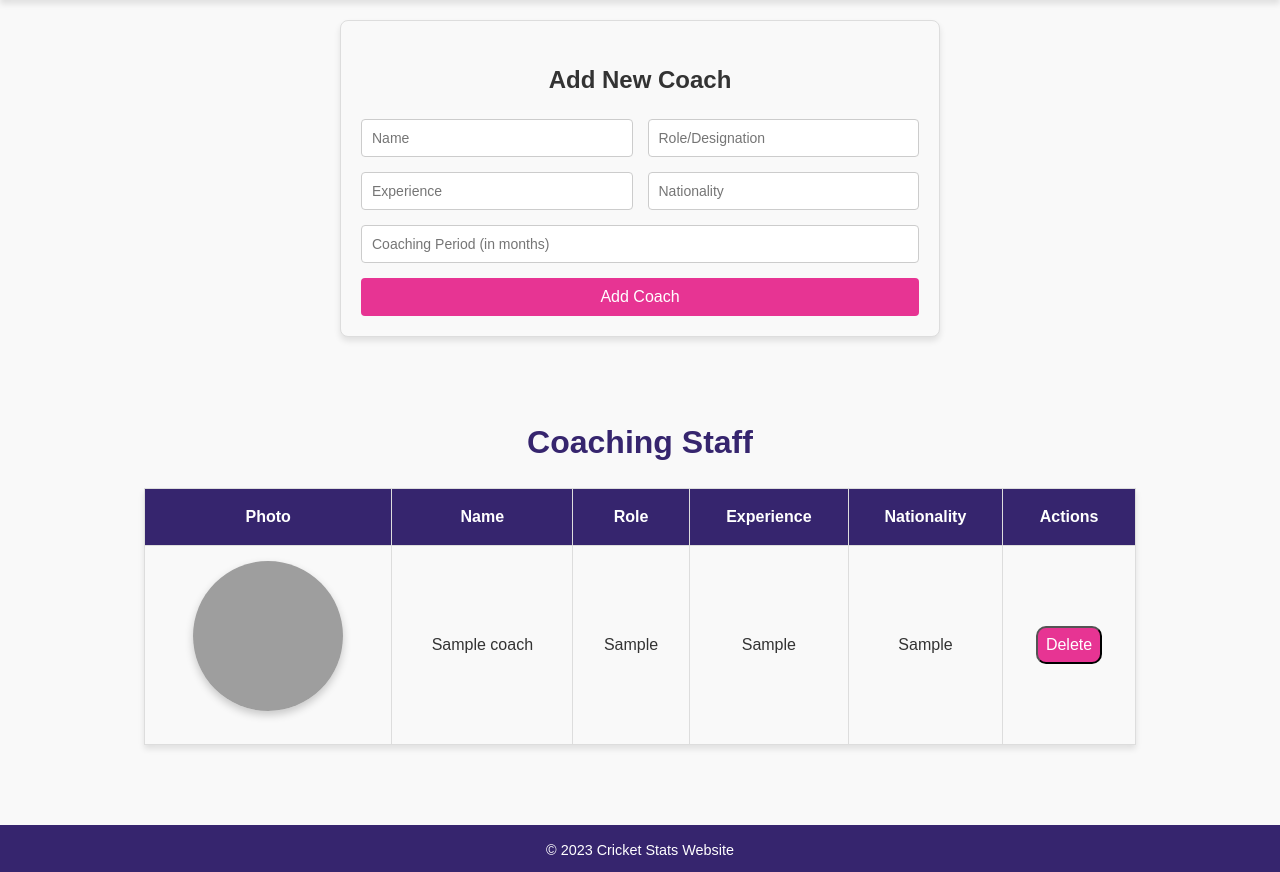
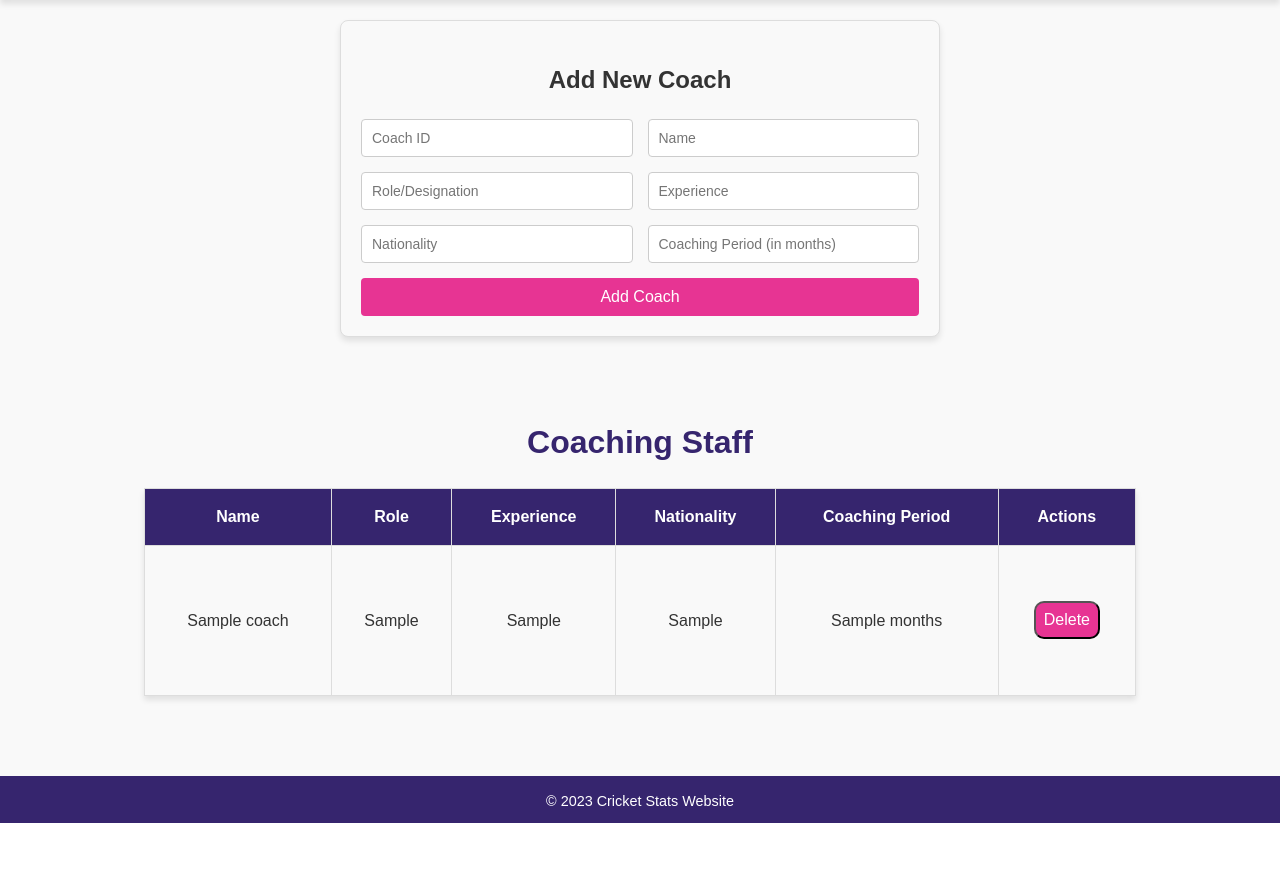
Before and after one commit to shivenrshukla/World-Cup-Website, a Flask app: page /coach in a window 1280 px wide. Shown: the part 127-999 px from the top of the page. After the commit the page ends 950 px from the top, so only its background shows below. Run offline with Flask 3, Linux system fonts and the light colour scheme; tables that the repository leaves empty or names only in its code hold one stand-in row (values such as "Sample post"); some libraries are stand-ins or nearby versions; grey boxes are pictures that could not be loaded.

Commit message:
coaches add and delete option

```diff
--- a/app.py
+++ b/app.py
@@ -16,7 +16,7 @@ bcrypt = Bcrypt(app)
 # Configure MySQL connection
 app.config['MYSQL_HOST'] = 'localhost'
 app.config['MYSQL_USER'] = 'root'
-app.config['MYSQL_PASSWORD'] = 'Shiven29@sql'
+app.config['MYSQL_PASSWORD'] = 'SQL@DBMS'
 app.config['MYSQL_DB'] = 'ICT_2023_CWC'
 
 # Route for home page
@@ -210,14 +210,7 @@ def match_highlights():
     matches = cur.fetchall()
     return render_template('matches.html', matches=matches)
 
-@app.route('/coach')
-def coach():
-    cur = mysql.connection.cursor(MySQLdb.cursors.DictCursor)
-    cur.execute("SELECT * FROM coach")
-    coaches = cur.fetchall()
-    for coach in coaches:
-        coach['photo'] = photo_mapping.get(coach['name'], 'default.jpg')
-    return render_template('coach.html', coaches=coaches)
+
 
 # Login route
 @app.route("/login", methods=["GET", "POST"])
@@ -292,9 +285,23 @@ def signup():
 
     return render_template('signup.html')
 
+@app.route('/coach', methods=['GET'])
+def coach():
+    cur = mysql.connection.cursor(MySQLdb.cursors.DictCursor)
+    try:
+        cur.execute("SELECT * FROM coach")
+        coaches = cur.fetchall()
+        return render_template('coach.html', coaches=coaches)
+    except Exception as e:
+        return f"Database Error: {e}"
+    finally:
+        cur.close()
+
+
 @app.route('/coach/add', methods=['POST'])
 def add_coach():
-    # Remove the photo handling logic
+    # Get data from the form
+    coach_id = request.form['coach_id']  # Assuming you're adding coach_id manually for now
     name = request.form['name']
     designation = request.form['designation']
     experience = request.form['experience']
@@ -306,14 +313,14 @@ def add_coach():
         flash('Coaching period must be a number.', 'danger')
         return redirect(request.url)
 
-    # Insert into the database
+    # Insert into the database (including coach_id if needed)
     cur = mysql.connection.cursor(MySQLdb.cursors.DictCursor)
     try:
         query = """
-            INSERT INTO coach (name, designation, nationality, experience, coaching_period)
-            VALUES (%s, %s, %s, %s, %s)
+            INSERT INTO coach (coach_id, name, designation, nationality, experience, coaching_period)
+            VALUES (%s, %s, %s, %s, %s, %s)
         """
-        cur.execute(query, (name, designation, nationality, experience, int(coaching_period)))
+        cur.execute(query, (coach_id, name, designation, nationality, experience, int(coaching_period)))
         mysql.connection.commit()
         flash('Coach added successfully!', 'success')
     except Exception as e:
@@ -321,21 +328,22 @@ def add_coach():
     finally:
         cur.close()
 
-    return redirect(url_for('coach'))
+    return redirect(url_for('coach'))  # Redirect back to the coaches page
+
+
 
 @app.route('/coach/delete/<int:coach_id>', methods=['POST'])
 def delete_coach(coach_id):
-    cur = mysql.connection.cursor()
     try:
-        # Delete the coach from the database by ID
-        cur.execute('DELETE FROM coach WHERE id = %s', (coach_id,))
+        cur = mysql.connection.cursor()
+        cur.execute("DELETE FROM coach WHERE coach_id = %s", (coach_id,))
         mysql.connection.commit()
-        flash('Coach deleted successfully!', 'success')
+        flash("Coach deleted successfully!", "success")
     except Exception as e:
-        flash(f'Error deleting coach: {e}', 'danger')
+        flash(f"Error deleting coach: {e}", "danger")
     finally:
         cur.close()
-    return redirect(url_for('coach'))  # Redirect back to the coaches page
+    return redirect(url_for('coach'))
 
 if __name__ == '__main__':
     app.run(debug=True)
--- a/templates/coach.html
+++ b/templates/coach.html
@@ -19,7 +19,7 @@
     </nav>
   </header>
 
-  <!-- Display flash messages -->
+  <!-- Flash Messages -->
   {% with messages = get_flashed_messages(with_categories=true) %}
     {% if messages %}
       <ul>
@@ -30,9 +30,11 @@
     {% endif %}
   {% endwith %}
 
+  <!-- Add Coach Section -->
   <section class="add-coach">
     <h2>Add New Coach</h2>
     <form method="POST" action="/coach/add">
+      <input type="number" name="coach_id" placeholder="Coach ID" required> <!-- New field for coach_id -->
       <input type="text" name="name" placeholder="Name" required>
       <input type="text" name="designation" placeholder="Role/Designation" required>
       <input type="text" name="experience" placeholder="Experience" required>
@@ -42,29 +44,33 @@
     </form>
   </section>
 
+
+
+  <!-- Coach List Section -->
   <section class="coach">
     <h2>Coaching Staff</h2>
     <table>
       <thead>
         <tr>
-          <th>Photo</th>
           <th>Name</th>
           <th>Role</th>
           <th>Experience</th>
           <th>Nationality</th>
+          <th>Coaching Period</th>
           <th>Actions</th>
         </tr>
       </thead>
       <tbody>
         {% for coach in coaches %}
         <tr>
-          <td><img src="{{ url_for('static', filename='images/' ~ coach.photo) }}" alt="{{ coach.name }}'s photo" class="player-photo"></td>
           <td>{{ coach.name }}</td>
           <td>{{ coach.designation }}</td>
           <td>{{ coach.experience }}</td>
           <td>{{ coach.nationality }}</td>
+          <td>{{ coach.coaching_period }} months</td>
           <td class="edit">
-            <form method="POST" action="/coach/delete/{{ coach.id }}" style="display: inline;">
+            <!-- Delete Button -->
+            <form method="POST" action="/coach/delete/{{ coach.coach_id }}" style="display: inline;">
               <button type="submit" onclick="return confirm('Are you sure you want to delete this coach?');">Delete</button>
             </form>
           </td>
```
